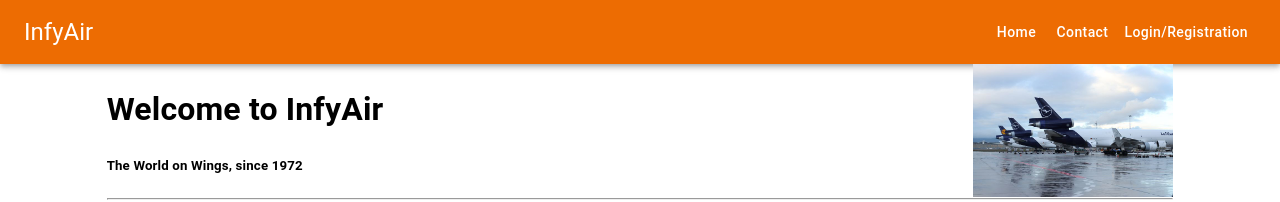
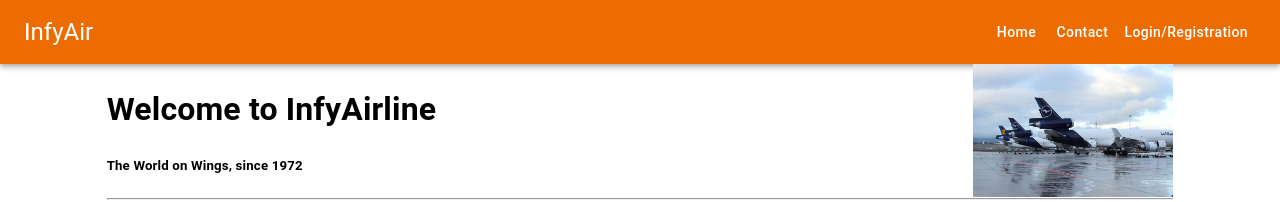
Before and after one commit to sidhantkadam/InfyAir, a React (Create React App) app: page / in a window 1280 px wide. Shown: the top 202 px of the page. Built offline with nearby package versions, Linux system fonts and the light colour scheme.

Commit message:
Practice Purpose

```diff
--- a/src/components/pages/Home.js
+++ b/src/components/pages/Home.js
@@ -11,7 +11,7 @@ const Home = () => {
         backgroundPosition: 'right top'
       }}>
         <Grid style={{color: 'black'}}>
-        <h1 >Welcome to InfyAir</h1>
+        <h1 >Welcome to InfyAirline</h1>
         <h5>The World on Wings, since 1972</h5>
         <hr />
         <p style={{fontSize: 13, textIndent: 20}}>
```
